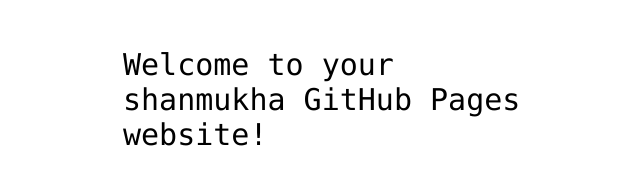
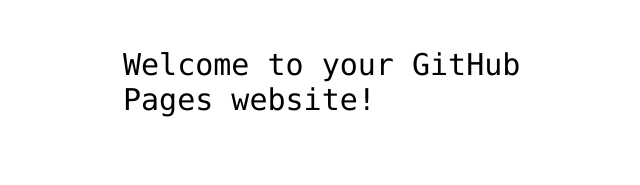
Before and after one commit to shasire/hello-world, a plain HTML site: page index.html in a window 1280 px wide. Shown: the part 341-526 px from the top of the page, without its empty margins (317-957 px from the left). Drawn offline with Linux system fonts and the light colour scheme.

Commit message:
changes to index file

```diff
--- a/index.html
+++ b/index.html
@@ -12,7 +12,7 @@
 <img src="https://octodex.github.com/images/daftpunktocat-thomas.gif" id="octocat" alt="octocat-gif" />
 
 <!-- Change this code here by copy and pasting your template on line 15 -->
-<p>Welcome to your shanmukha GitHub Pages website!</p>
+<p>Welcome to your GitHub Pages website!</p>
 
 </body>
 </html>
```
